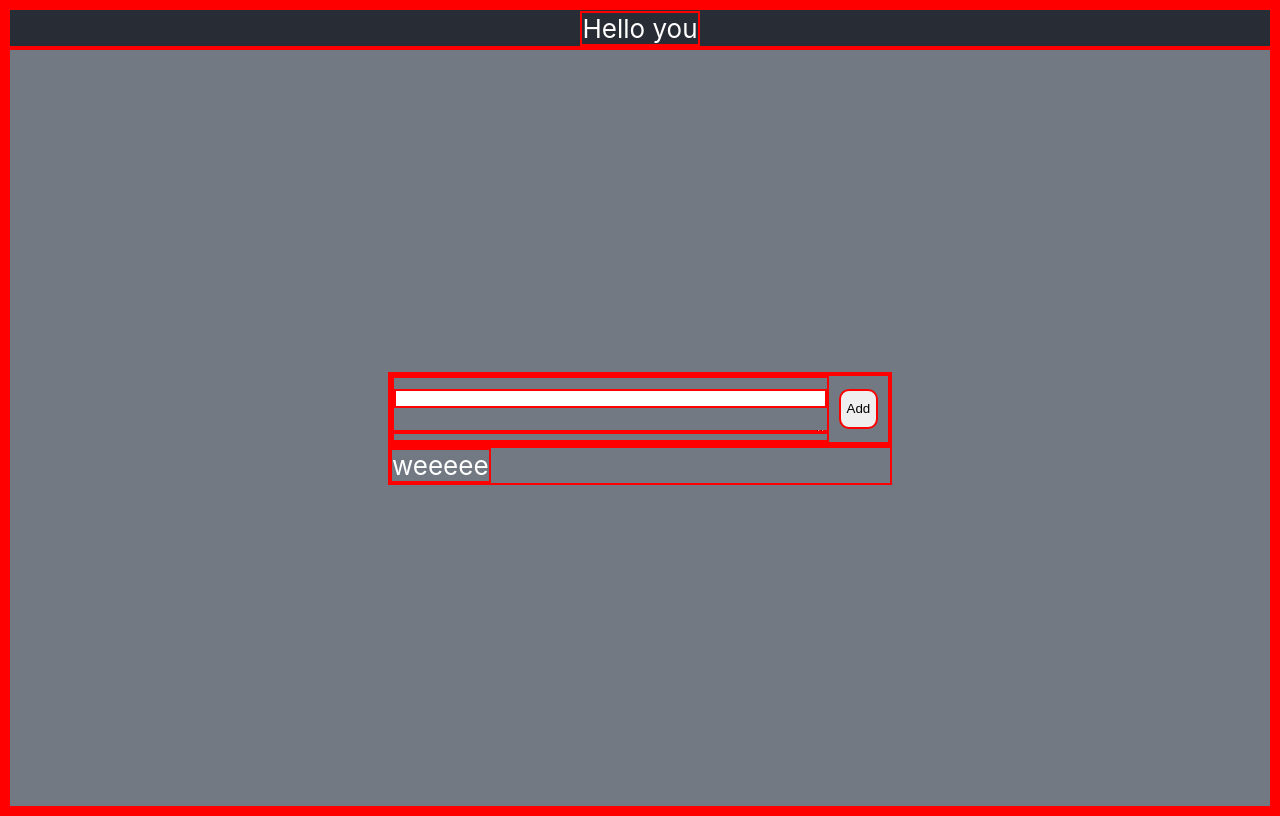
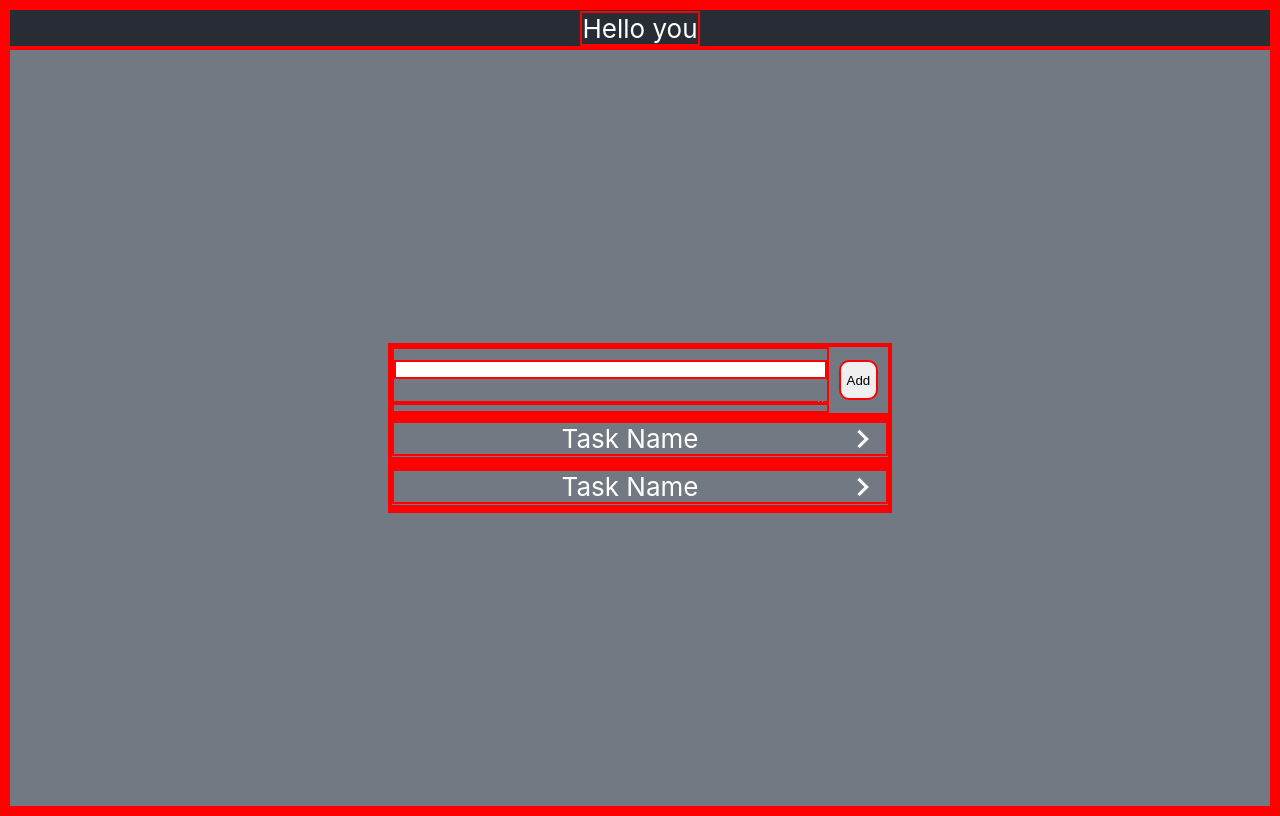
Before and after one commit to moienheydari/mytodolist, a React (Create React App) app: page / in a window 1280 px wide. Built offline with nearby package versions, Linux system fonts and the light colour scheme.

Commit message:
built some of the listcont comps

```diff
--- a/src/App.css
+++ b/src/App.css
@@ -33,6 +33,9 @@
 
 
 .input-cont, .list-cont {
+  flex-direction: column;
+  align-items: center;
+  justify-content: center;
   width: 40%;
   display: flex;
 }
@@ -70,3 +73,42 @@ button {
 .textarea.show {
   height: 75px;
 }
+
+.list-field {
+  flex-direction: column;
+  align-items: center;
+  justify-content: center;
+  display: flex;
+  width: 100%;
+}
+
+.task-name {
+  width: 100%;
+  position: relative;
+  padding-right: 20px;
+}
+
+.task-name::after {
+  content: "";
+  position: absolute;
+  top: 50%;
+  right: 20px;
+  transform: translateY(-50%) rotate(45deg); /* Rotate the pseudo-element */
+  width: 10px;
+  height: 10px;
+  border-top: 3px solid #ffffff; /* Adjust the styling of the icon */
+  border-right: 3px solid #ffffff;
+}
+
+
+.subtask-detail {
+  width: 100%;
+  margin-top: 1px;
+  height: 0px;
+  overflow: hidden;
+  transition: height 300ms ease;
+}
+
+.subtask-detail.show {
+  height: 75px;
+}
--- a/src/components/inputField.js
+++ b/src/components/inputField.js
@@ -14,7 +14,8 @@ export default function InputField () {
     function handleClick() {
         data.tasks.push({
             task : task,
-            subTask : subtask
+            subTask : subtask,
+            id : Date.now()
         });
         alert (JSON.stringify(data, '', 2));
     }
--- a/src/components/listContainer.js
+++ b/src/components/listContainer.js
@@ -1,9 +1,15 @@
 import React from 'react';
+import ListField from './listField';
 
 export default function ListContainer () {
     return (
+        <>
         <div className='list-cont'>
-            <p>weeeee</p>
+            <ListField />
         </div>
+        <div className='list-cont'>
+            <ListField />
+        </div>
+        </>
     )
 }
--- /dev/null
+++ b/src/components/listField.js
@@ -0,0 +1,17 @@
+import React, { useState } from 'react';
+
+export default function ListField () {
+    const [clicked, setClicked] = useState(false);
+    return (
+        <div className='list-field'>
+            <div className='task-name'
+                onClick={()=>{setClicked((prev)=>{return !prev})}}>
+
+                Task Name
+            </div>
+            <div className={`subtask-detail ${clicked? 'show' : 'hide'}`}>
+                <p>Blah Blah</p>
+            </div>
+        </div>
+    )
+}
```
